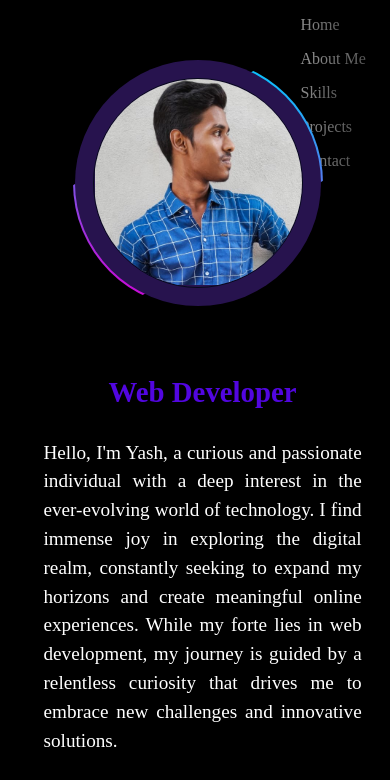
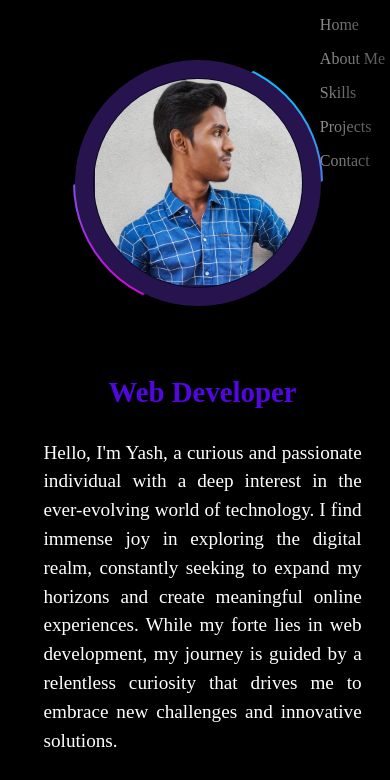
Before and after one commit to Yash-26/Portfolio, a website: page index.html in a window 390 px wide. Both pictures are taken after a click on the link 351 px from the left and 42 px from the top of the page. Shown: the part 64-844 px from the top of the page. Drawn offline with nearby package versions, Linux system fonts and the light colour scheme.

Commit message:
navbar position

```diff
--- a/styles/index.css
+++ b/styles/index.css
@@ -133,7 +133,7 @@ p{
         flex-direction: column;
         position: absolute;
         top:3.5rem;
-        right:0.01rem;
+        right:-1.2rem;
     }
 
     .navlinks li{
```
